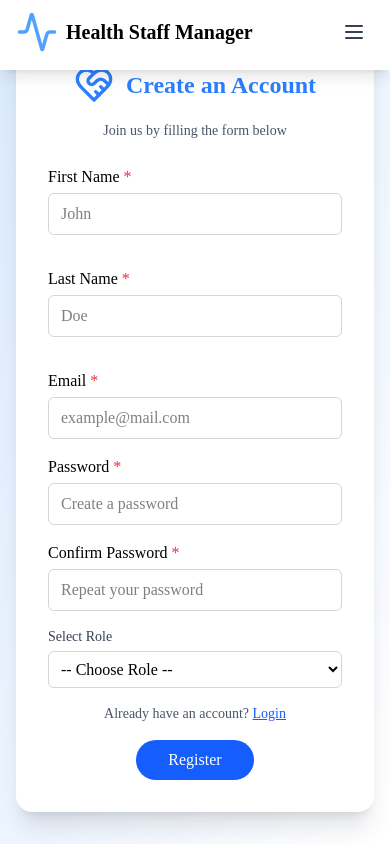
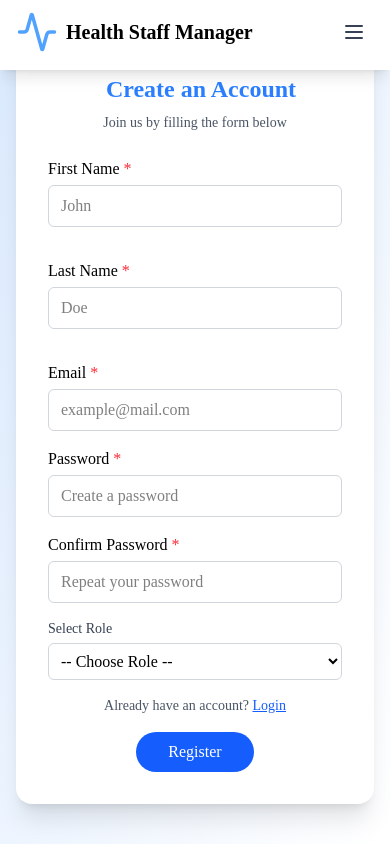
Before and after one commit to Interface-corporation/Heath_staff_management_fn-, a React (Vite) app: page /register in a window 390 px wide. Built offline with nearby package versions, Linux system fonts and the light colour scheme.

Commit message:
responsiveness issue on login and register

```diff
--- a/src/pages/landing/Login.jsx
+++ b/src/pages/landing/Login.jsx
@@ -51,12 +51,12 @@ const Login = () => {
     <Container className="flex justify-center items-center min-h-screen bg-gradient-to-br from-blue-100 to-white px-4 ">
       <div className="w-full max-w-3xl bg-white shadow-xl rounded-2xl p-8 sm:p-10 md:p-12 mt-24 space-y-6">
 
-        <div className="text-center flex flex-col lg:flex-row gap-2">
+        <div className="text-center">
           <Link
             to="/"
-            className="flex items-center justify-center text-blue-500 hover:text-blue-600"
+            className=" text-blue-500 hover:text-blue-600"
           >
-            <HeartHandshake size={40} />
+
             <span className="ml-3 text-2xl sm:text-3xl font-bold">
               Welcome Back!
             </span>
--- a/src/pages/landing/Register.jsx
+++ b/src/pages/landing/Register.jsx
@@ -2,7 +2,7 @@ import { useState } from "react";
 import { Link, useNavigate } from "react-router-dom";
 import Input from "../../components/common/Input";
 import Button from "../../components/common/Button";
-import { HeartHandshake } from "lucide-react";
+
 import Container from "../../components/layout/Container";
 
 const Register = () => {
@@ -47,11 +47,14 @@ const Register = () => {
   return (
     <Container className="flex justify-center items-center min-h-screen bg-gradient-to-br from-blue-100 to-white px-4">
       <div className="w-full max-w-3xl bg-white shadow-xl rounded-2xl p-8 sm:p-10 md:p-12 space-y-6">
-        <div className="text-center  flex flex-col lg:flex-row gap-2">
-          <Link to="/" className="flex items-center justify-center text-blue-500 hover:text-blue-600">
-            <HeartHandshake size={40} />
+        <div className="text-center  ">
+
+          <Link to="/" className=" text-blue-500 hover:text-blue-600">
+
             <span className="ml-3 text-2xl sm:text-3xl font-bold">Create an Account</span>
           </Link>
+
+
           <p className="mt-2 text-gray-600 text-sm sm:text-base">Join us by filling the form below</p>
         </div>
 
```
